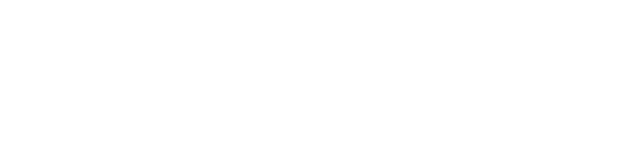
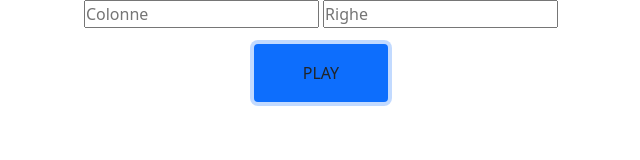
Before and after one commit to KrisssBrown/js-campominato-grid, a plain HTML site: page index.html in a window 1280 px wide. Both pictures are taken after a click on the button "PLAY". Shown: the whole page, without its empty margins (319-959 px from the left). Drawn offline with nearby package versions, Linux system fonts and the light colour scheme.

Commit message:
FEAT first component

```diff
--- a/CSS/style.css
+++ b/CSS/style.css
@@ -35,8 +35,8 @@
 	display: flex;
 	justify-content: center;
 	align-items: center;
-	font-size: 14px;
-    padding: 10px;
+	font-size: 8px;
+    /* padding: 5px; */
 }
 
 .bg{
--- a/JS/app.js
+++ b/JS/app.js
@@ -2,19 +2,18 @@
 
 
 const btnEl = document.getElementById('play-button')
-const colInput = document.getElementById ('col-input')
-const rowInput = document.getElementById ('row-input')
-const gridEl = document.getElementById ('grid')
+const colInput = document.getElementById('col-input')
+const rowInput = document.getElementById('row-input')
+const gridEl = document.getElementById('grid')
+
+btnEl.addEventListener('click', startGame)
 
 
-
-
-btnEl.addEventListener('click', function () {
-
-    btnEl.classList.add ('d-none')
-    colInput.classList.add ('d-none')
-    rowInput.classList.add ('d-none')
-    gridEl.classList.remove ('flex-column', 'gap-3')
+function startGame() {
+    // btnEl.classList.add('d-none')
+    // colInput.classList.add('d-none')
+    // rowInput.classList.add('d-none')
+    gridEl.classList.remove('flex-column', 'gap-3')
 
     let colonne = colInput.value
     let righe = rowInput.value
@@ -45,7 +44,47 @@ btnEl.addEventListener('click', function () {
 
     }
 
-})
+}
+
+
+
+// // // // // btnEl.addEventListener('click', function () {
+
+// // // // //     btnEl.classList.add('d-none')
+// // // // //     colInput.classList.add('d-none')
+// // // // //     rowInput.classList.add('d-none')
+// // // // //     gridEl.classList.remove('flex-column', 'gap-3')
+
+// // // // //     let colonne = colInput.value
+// // // // //     let righe = rowInput.value
+// // // // //     // let colonne = parseInt(prompt('Inserisci il numero di colonne!'))
+// // // // //     // let righe = parseInt(prompt('Inserisci il numero di righe!'))
+// // // // //     let numeroCelle = colonne * righe
+
+// // // // //     console.log(colonne, righe, numeroCelle)
+
+// // // // //     const grigliaEl = document.getElementById('grid')
+// // // // //     console.log(grigliaEl)
+
+// // // // //     for (let i = 0; i < numeroCelle; i++) {
+// // // // //         let num = i + 1
+// // // // //         console.log(num)
+
+// // // // //         let cellaEl = document.createElement('div')
+// // // // //         cellaEl.innerHTML = num
+// // // // //         cellaEl.classList.add('cella')
+// // // // //         grigliaEl.append(cellaEl)
+
+// // // // //         // CELLAELEMENT STYLE
+// // // // //         cellaEl.style.width = 'calc(100% / ' + colonne + ')'
+// // // // //         cellaEl.style.height = 'calc(100% / ' + righe + ')'
+
+
+// // // // //         console.log(cellaEl)
+
+// // // // //     }
+
+// // // // // })
 
 // console.log(cellaEl)
 
--- a/index.html
+++ b/index.html
@@ -8,16 +8,19 @@
     <link href="https://cdn.jsdelivr.net/npm/bootstrap@5.0.2/dist/css/bootstrap.min.css" rel="stylesheet" integrity="sha384-EVSTQN3/azprG1Anm3QDgpJLIm9Nao0Yz1ztcQTwFspd3yD65VohhpuuCOmLASjC" crossorigin="anonymous">
     <title>Prato Fiorito</title>
 </head>
-<body>
+<body class="vh-100">
 
-    <div class="main">
-        <div class="container p-5 d-flex justify-content-center vh-100">
-            <div id="grid" class="griglia flex-column gap-3">
-                <div class="dimensioni">
-                    <input id="col-input" type="text" placeholder="Colonne">
-                    <input id="row-input" type="text" placeholder="Righe">
-                </div>
-                <button id="play-button" class="btn py-3 px-5 bg-primary">PLAY</button>
+    <div class="main d-flex flex-column justify-content-center align-items-center">
+        <div class="user-set d-flex flex-column justify-content-center gap-3 align-items-center">
+            <div class="dimensioni">
+                <input id="col-input" type="text" placeholder="Colonne">
+                <input id="row-input" type="text" placeholder="Righe">
+            </div>
+            <button id="play-button" class="btn py-3 px-5 bg-primary">PLAY</button>
+        </div>
+        <div class="container p-5 d-flex flex-column justify-content-center">
+            <div id="grid" class="griglia">
+
             </div>
 
         </div>
```
